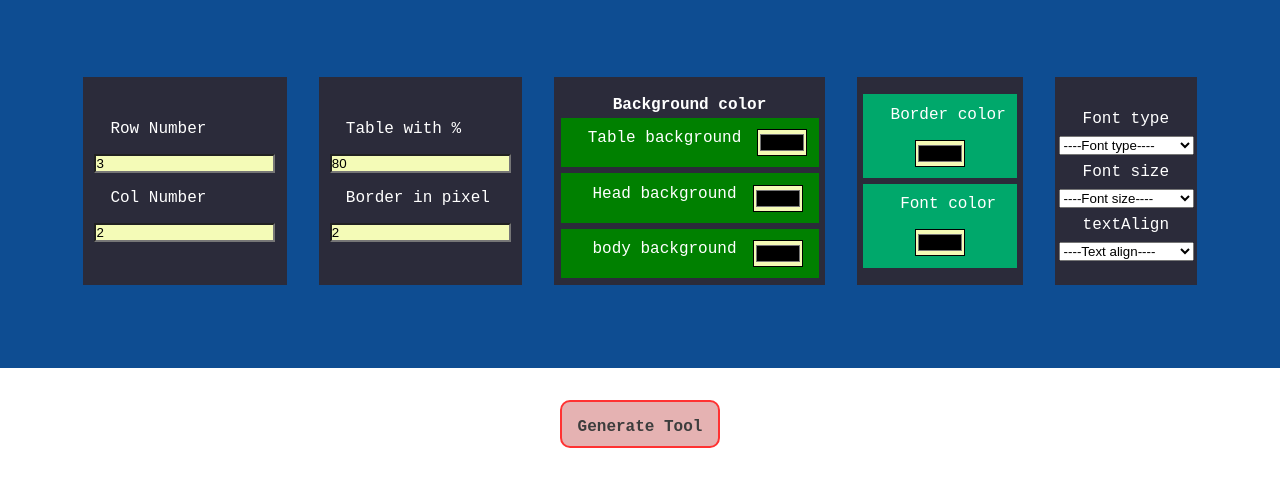
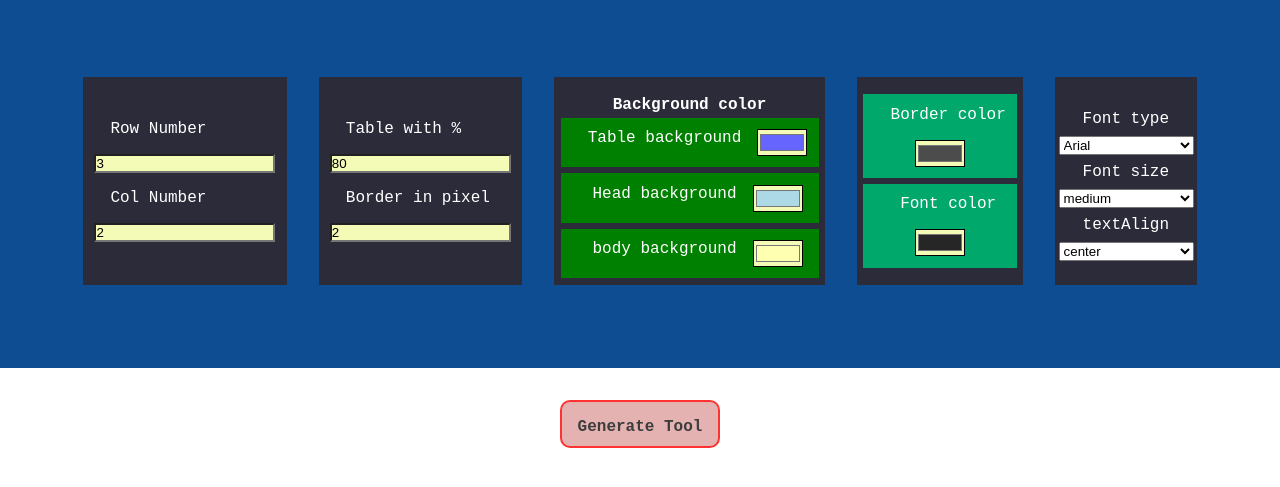
Before and after one commit to flyjwayur/HTMLtable-Generator, a plain HTML site: page index.html in a window 1280 px wide. Shown: the part 75-562 px from the top of the page. Drawn offline with Linux system fonts and the light colour scheme.

Commit message:
Add default values to select tags

```diff
--- a/index.html
+++ b/index.html
@@ -28,24 +28,24 @@
             <div class="bg-div">
                 <p>Background color</p>
                 <div><label for="tableBgColor">Table background</label>
-                    <input type="color" id="tableBgColor" name="tableBgColor" value="lightblue"></div>
+                    <input type="color" id="tableBgColor" name="tableBgColor" value="#6666ff"></div>
                 <div> <label for="headBgColor">Head background</label>
-                    <input type="color" id="headBgColor" name="headBgColor" value="lightgreen"></div>
+                    <input type="color" id="headBgColor" name="headBgColor" value="#ADD8E6"></div>
                 <div><label for="bodyBgColor">body background</label>
-                    <input type="color" id="bodyBgColor" name="bodyBgColor" value="yellow"></div>
+                    <input type="color" id="bodyBgColor" name="bodyBgColor" value="#ffffb2"></div>
 
             </div>
             <div class="border-font-color">
                 <div><label for="borderColor">Border color</label>
-                    <input type="color" id="borderColor" name="borderColor" value="grey"></div>
+                    <input type="color" id="borderColor" name="borderColor" value="#4c4c4c"></div>
                 <div><label for="fontColor">Font color</label>
-                    <input type="color" id="fontColor" name="fontColor" value="black"></div>
+                    <input type="color" id="fontColor" name="fontColor" value="#262626"></div>
             </div>
             <div>
                 <label for="fontType">Font type</label>
                 <select id="fontType">
                     <option value="">----Font type----</option>
-                    <option value="Arial">Arial</option>
+                    <option value="Arial" selected="selected">Arial</option>
                     <option value="Times New Roman">Times New Roman</option>
                     <option value="Courier New">Courier New</option>
                     <option value="Verdana">Verdana</option>
@@ -55,7 +55,7 @@
                 <label for="fontSize">Font size</label>
                 <select id="fontSize">
                     <option value="">----Font size----</option>
-                    <option value="medium">medium</option>
+                    <option value="medium" selected="selected">medium</option>
                     <option value="xx-small">xx-small</option>
                     <option value="x-small">x-small</option>
                     <option value="small">small</option>
@@ -66,7 +66,7 @@
                 <label for="AlignForText">textAlign</label>
                 <select id="AlignForText">
                     <option value="">----Text align----</option>
-                    <option value="center">center</option>
+                    <option value="center" selected="selected">center</option>
                     <option value="left">left</option>
                     <option value="right">right</option>
                     <option value="justify">justify</option>
```
